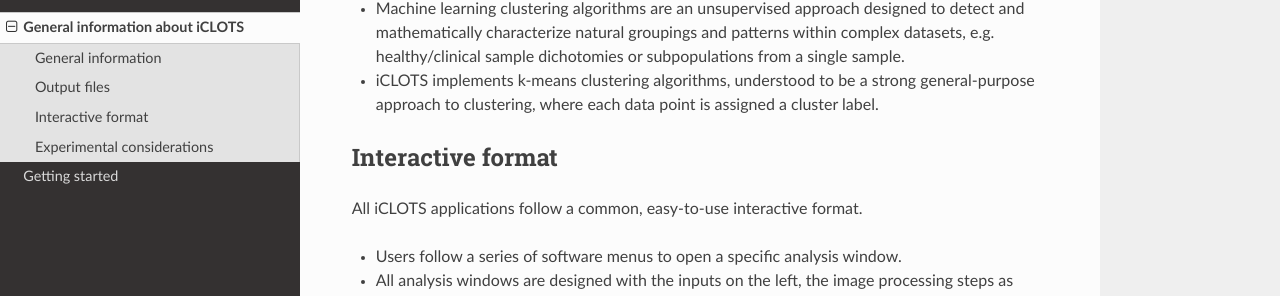
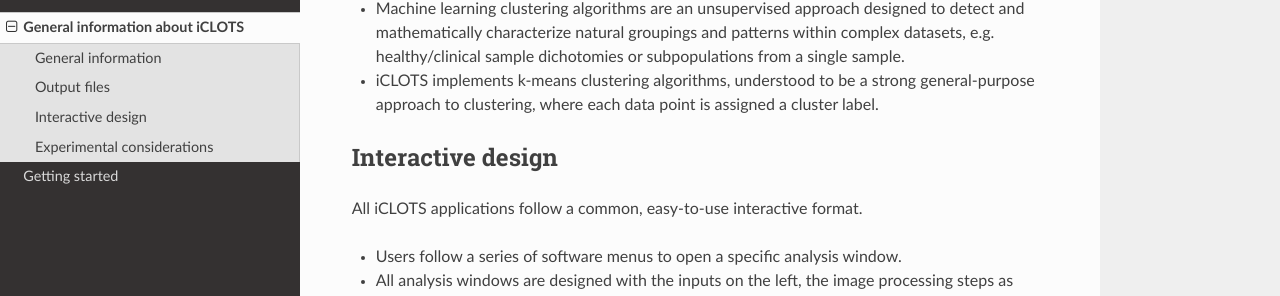
Before and after one commit to iCLOTS/documentation, a Sphinx documentation site: the page built from docs/source/general_information.rst, in a window 1280 px wide and 900 px high, scrolled down 2112 px. Shown: the part 119-415 px from the top of the window. Built offline with Sphinx 7.4.7 and the Read the Docs theme 2.0.0, drawn with Linux system fonts in a browser that asks for light colours.

Commit message:
Update general_information.rst

```diff
--- a/docs/source/general_information.rst
+++ b/docs/source/general_information.rst
@@ -49,7 +51,9 @@ Should the user need further interpretation of their results, the produced Excel
 * Machine learning clustering algorithms are an unsupervised approach designed to detect and mathematically characterize natural groupings and patterns within complex datasets, e.g. healthy/clinical sample dichotomies or subpopulations from a single sample.
 * iCLOTS implements k-means clustering algorithms, understood to be a strong general-purpose approach to clustering, where each data point is assigned a cluster label.
 
-Interactive format
+.. _interactive design:
+
+Interactive design
 ----------------
 
 All iCLOTS applications follow a common, easy-to-use interactive format.
```
Also changed, not shown: other parts of docs/source/general_information.rst (+4 -0 lines).
